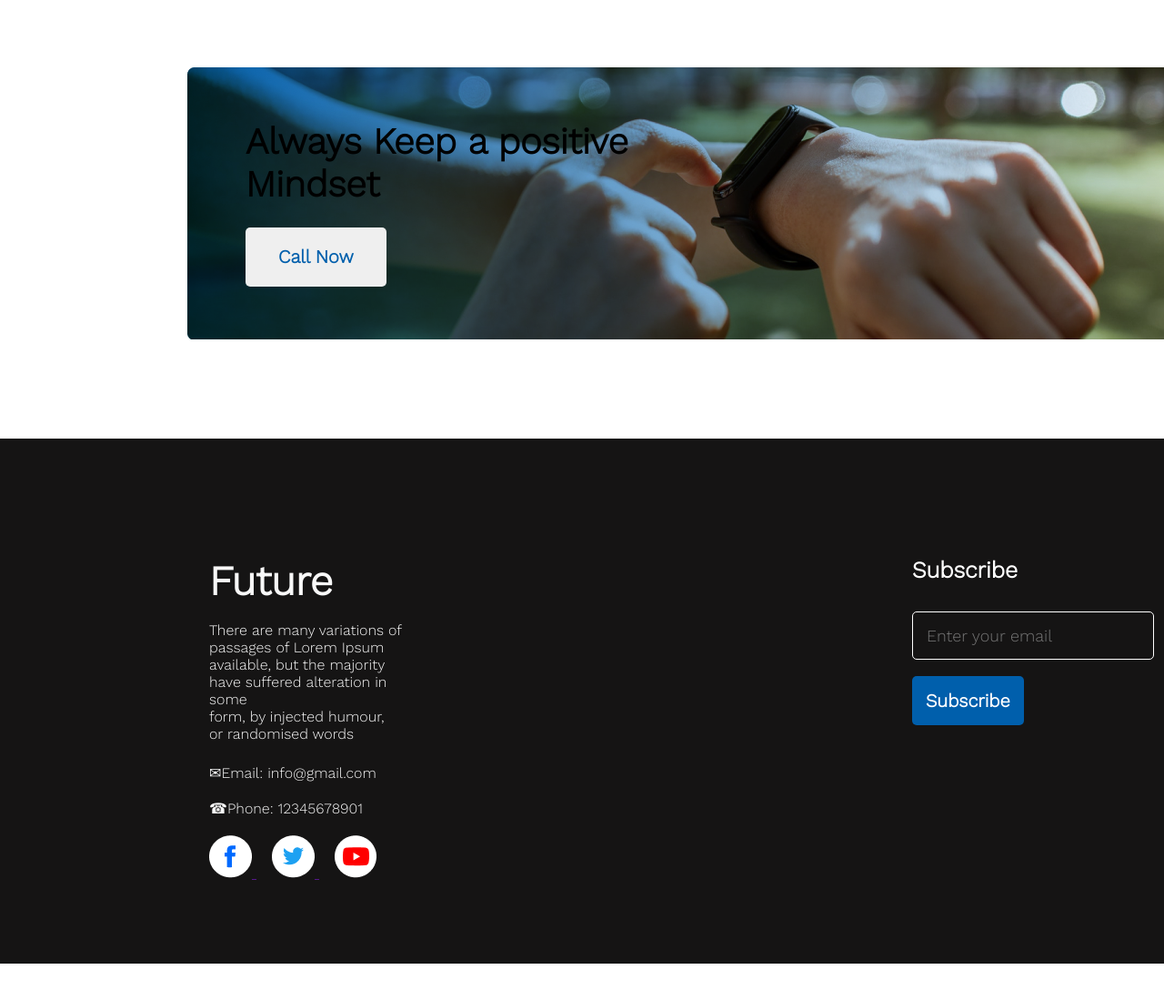
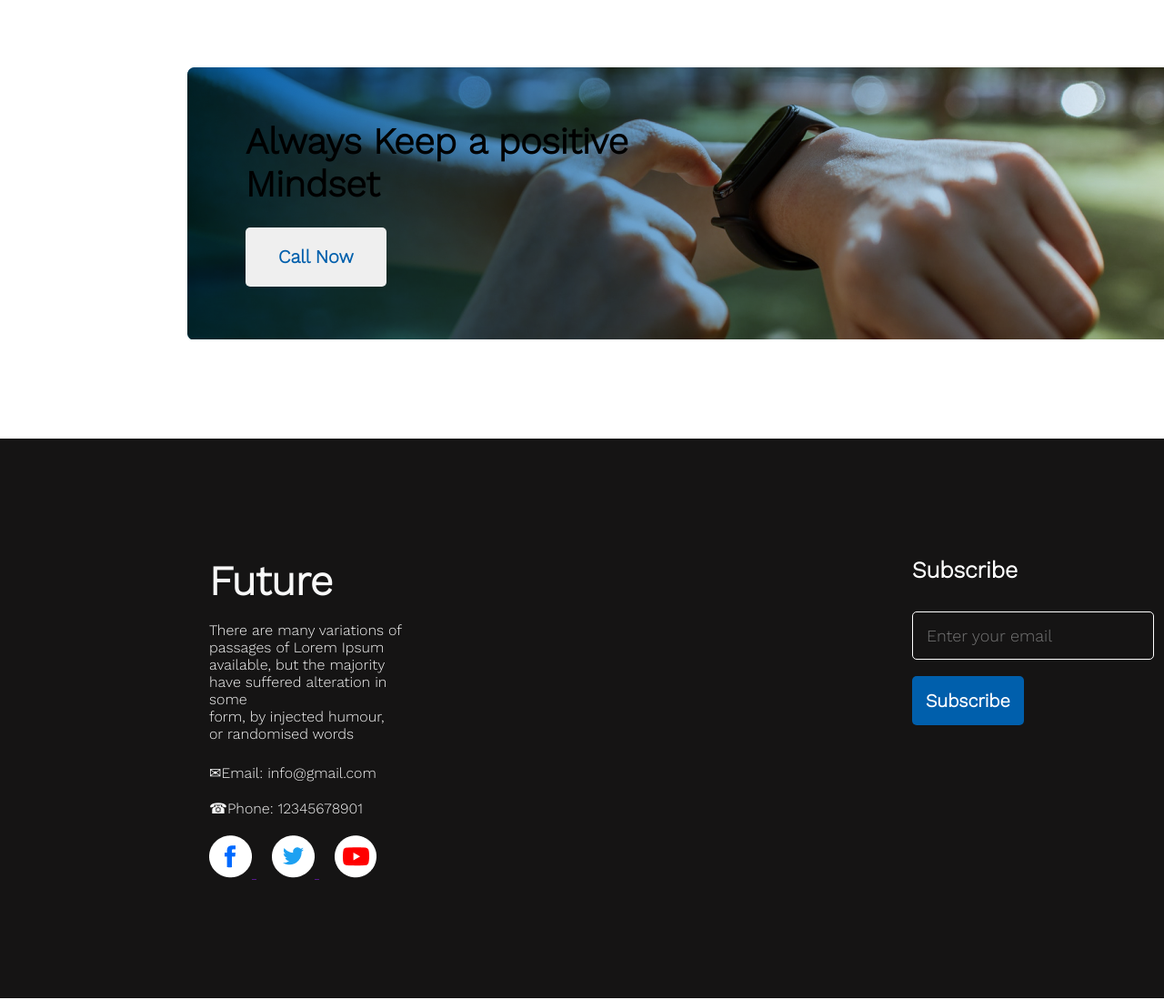
Before and after one commit to Siddiquenahian/new-year, a plain HTML site: page index.html in a window 1280 px wide. Shown: the part 2714-3813 px from the top of the page at 91% size. Drawn offline with nearby package versions, Linux system fonts and the light colour scheme.

Commit message:
IN SHA ALLAH this is the final commit

```diff
--- a/styles/styles.css
+++ b/styles/styles.css
@@ -203,7 +203,7 @@ main{
 footer{
     position: absolute;
     width: 1600px;
-    height: 577px;
+    height: 615px;
     left: 0px;
     top: 3195.96px;
     background: #151414;
```
